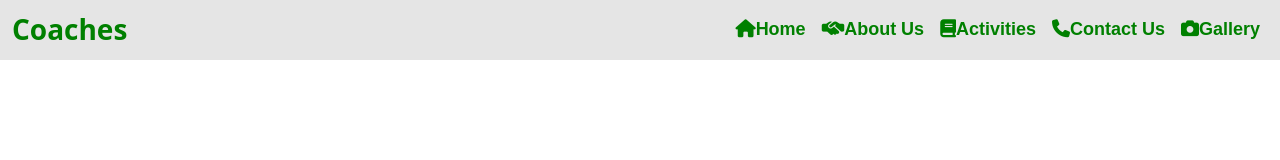
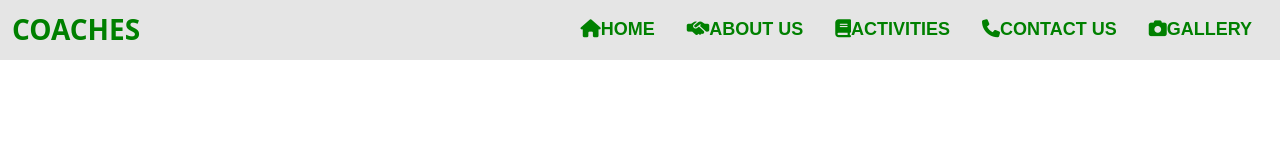
Before and after one commit to uniro12/portfolio, a plain HTML site: page gallery.html in a window 1280 px wide. Drawn offline with Linux system fonts and the light colour scheme.

Commit message:
Update gallery.html

```diff
--- a/gallery.html
+++ b/gallery.html
@@ -11,8 +11,7 @@
 </head>
 
 <body>
-    <div class="background">
-    <nav class="navbar navbar-expand-lg">
+    <nav class="navbar navbar-expand-lg fixed-top text-uppercase">
         <div class="container-fluid">
             <a class="navbar-brand" href="#"><span class="h3 fw-bold">Coaches</span></a>
             <button class="navbar-toggler" type="button" data-bs-toggle="collapse" data-bs-target="#navbarNav"
@@ -23,16 +22,16 @@
             </button>
             <div class="collapse navbar-collapse" id="navbarNav">
                 <ul class="navbar-nav ms-auto">
-                    <li class="nav-item"><a class="nav-link" href="index.html"><i class="fa-solid fa-house"></i>Home</a></li>
-                    <li class="nav-item"><a class="nav-link" href="about.html"><i class="fa-solid fa-handshake-simple"></i>About Us</a></li>
-                    <li class="nav-item"><a class="nav-link" href="activity.html"><i class="fa-solid fa-book"></i>Activities</a></li>
-                    <li class="nav-item"><a class="nav-link" href="contact.html"><i class="fa-solid fa-phone"></i>Contact Us</a></li>
-                    <li class="nav-item"><a class="nav-link" href="gallery.html"><i class="fa-solid fa-camera"></i>Gallery</a></li>
+                    <li class="nav-item"><a class="nav-link px-lg-3" href="index.html"><i class="fa-solid fa-house"></i>Home</a></li>
+                    <li class="nav-item"><a class="nav-link px-lg-3" href="about.html"><i class="fa-solid fa-handshake-simple"></i>About Us</a></li>
+                    <li class="nav-item"><a class="nav-link px-lg-3" href="activity.html"><i class="fa-solid fa-book"></i>Activities</a></li>
+                    <li class="nav-item"><a class="nav-link px-lg-3" href="contact.html"><i class="fa-solid fa-phone"></i>Contact Us</a></li>
+                    <li class="nav-item"><a class="nav-link px-lg-3" href="gallery.html"><i class="fa-solid fa-camera"></i>Gallery</a></li>
                 </ul>
             </div>
         </div>
-    </div>
     </nav>
+
     <script src="Bootstrap/js/bootstrap.bundle.min.js"></script>
 </body>
 
```
